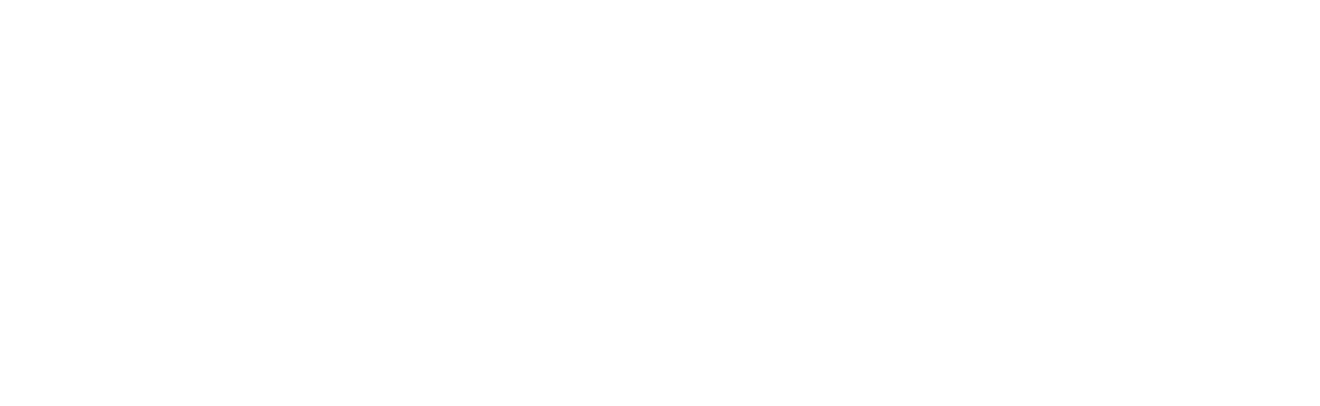
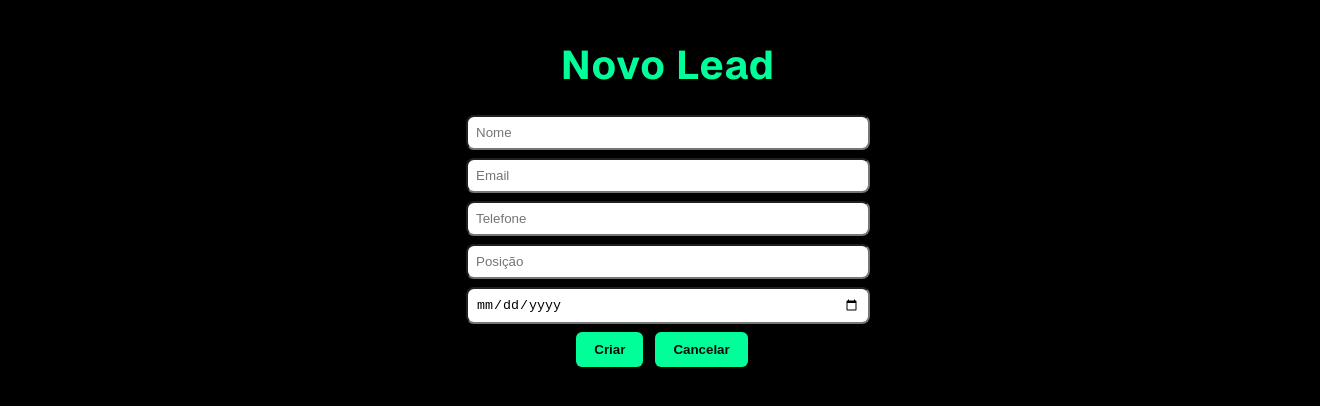
Before and after one commit to hellenribas/lead-project, a Next.js app in the folder apps/frontend/: page /leads/new in a window 1280 px wide. Shown: the top 406 px of the page, 1320 px wide, since content can reach past the window. Built offline with nearby package versions, Linux system fonts and the light colour scheme.

Commit message:
fix: changing layout

```diff
--- a/apps/frontend/src/app/layout.tsx
+++ b/apps/frontend/src/app/layout.tsx
@@ -12,8 +12,8 @@
 });
 
 export const metadata: Metadata = {
-  title: "Create Next App",
-  description: "Generated by create next app",
+  title: "My Leads App",
+  description: "Painel de Leads",
 };
 
 export default function RootLayout({
@@ -25,8 +25,29 @@
     <html lang="pt-BR">
       <body
         className={`${geistSans.variable} ${geistMono.variable} antialiased`}
+        style={{
+          margin: 0,
+          padding: 0,
+          fontFamily: "var(--font-geist-sans), var(--font-geist-mono), sans-serif",
+          minHeight: "100vh",
+          display: "flex",
+          flexDirection: "column",
+          width: "100%",
+          boxSizing: "border-box",
+          backgroundColor: 'black'
+        }}
       >
-        {children}
+        <div
+          style={{
+            flex: 1,
+            width: "100%",
+            maxWidth: "1440px",
+            margin: "0 auto",
+            padding: "0 16px",
+          }}
+        >
+          {children}
+        </div>
       </body>
     </html>
   );
--- a/apps/frontend/src/screens/leadForm/container.ts
+++ b/apps/frontend/src/screens/leadForm/container.ts
@@ -1,11 +1,22 @@
 import { useRouter } from "next/navigation";
 import { useState } from "react";
-import { ILead } from "../leadList/types";
+import {ILeadForm } from "../leadList/types";
 import api from "@/services/api";
 
 export function useFormLead() {
   const router = useRouter();
-  const [lead, setLead] = useState<ILead>();
+  const [lead, setLead] = useState<ILeadForm>({
+    name: '',
+    email: '',
+    phone: '',
+    position: '',
+    birthDate: '',
+    message: '',
+
+  });
+
+  const PHONE_REGEX = /^\(?\d{2}\)?[\s-]?\d{4,5}-?\d{4}$/;
+
 
   const handleCreate = async () => {
     await api.post("/leads", lead);
@@ -16,10 +27,11 @@
     router.push('/leads')
   }
 
+
   return {
     handleCreate,
     lead,
     setLead,
-    handleCancel
+    handleCancel,
   };
 }
--- a/apps/frontend/src/screens/leadForm/index.tsx
+++ b/apps/frontend/src/screens/leadForm/index.tsx
@@ -1,24 +1,48 @@
-'use client';
+"use client";
 
-import { useFormLead } from './container';
-import * as S from './styles'
+import { useFormLead } from "./container";
+import * as S from "./styles";
 
 export default function LeadForm() {
-
-    const {handleCreate, lead, setLead, handleCancel} = useFormLead()
-
-    if(!lead) {
-        return
-    }
+  const { handleCreate, lead, setLead, handleCancel } = useFormLead();
 
   return (
-    <div style={{ padding:32 }}>
-      <h1>Novo Lead</h1>
-      <S.Input placeholder="Nome" value={lead?.name||''} onChange={e=>setLead({...lead,name:e.target.value})}/>
-      <S.Input placeholder="Email" value={lead?.email||''} onChange={e=>setLead({...lead,email:e.target.value})}/>
-      <S.Input placeholder="Telefone" value={lead?.phone||''} onChange={e=>setLead({...lead,phone:e.target.value})}/>
-      <S.Button onClick={handleCreate}>Criar</S.Button>
-      <S.Button onClick={handleCancel}>Cancelar</S.Button>
-    </div>
+    <S.Content style={{ padding: 12 }}>
+      <S.Title>Novo Lead</S.Title>
+      <S.ContainerForm>
+        <S.Input
+          placeholder="Nome"
+          value={lead?.name || ""}
+          onChange={(e) => setLead({ ...lead, name: e.target.value })}
+        />
+        <S.Input
+          placeholder="Email"
+          value={lead?.email || ""}
+          onChange={(e) => setLead({ ...lead, email: e.target.value })}
+        />
+        <S.Input
+          placeholder="Telefone"
+          value={lead?.phone || ""}
+          onChange={(e) => setLead({ ...lead, phone: e.target.value })}
+        />
+        <S.Input
+          placeholder="Posição"
+          value={lead?.position || ""}
+          onChange={(e) => setLead({ ...lead, position: e.target.value })}
+        />
+        <S.Input
+          type="date"
+          placeholder="Aniversário"
+          value={lead?.birthDate || ""}
+          onChange={(e) => setLead({ ...lead, birthDate: e.target.value })}
+        />
+        <div>
+          <S.Button onClick={handleCreate}>
+            Criar
+          </S.Button>
+          <S.Button onClick={handleCancel}>Cancelar</S.Button>
+        </div>
+      </S.ContainerForm>
+    </S.Content>
   );
 }
--- a/apps/frontend/src/screens/leadForm/styles.ts
+++ b/apps/frontend/src/screens/leadForm/styles.ts
@@ -1,14 +1,53 @@
 import styled from "styled-components";
 
 export const Input = styled.input`
-  padding: 8px;
-  margin-bottom: 8px;
+  padding: .5rem;
+  margin-bottom: .5rem;
   width: 100%;
+  border-radius: .5rem;
 `;
 export const Button = styled.button`
-  background: #39ff14;
-  color: #000;
-  padding: 8px;
+  background-color: #00ff99;
+  color: #0a0a0a;
+  padding: 10px 18px;
+  margin-right: 12px;
+  margin-bottom: 12px;
+  font-weight: 600;
   border: none;
-  border-radius: 4px;
+  border-radius: 6px;
+  cursor: pointer;
+  transition: all 0.2s ease-in-out;
+
+  &:hover {
+    background-color: #00cc7a;
+    transform: translateY(-2px);
+  }
+
+  &:active {
+    transform: translateY(0);
+  }
 `;
+export const Title = styled.h1`
+  font-size: 2.5rem;
+  margin-bottom: 1.5rem;
+  color: #00ff99;
+  letter-spacing: 1px;
+  font-weight: 700;
+`;
+
+export const ContainerForm = styled.div`
+  padding: 0px 1.25rem;
+  display: flex;
+  justify-content: center;
+  align-items: center;
+  flex-direction: column;
+  width: 30%;
+`
+
+export const Content = styled.div`
+  width: 100%;
+  display: flex;
+  align-items: center;
+  justify-content: center;
+  flex-direction: column;
+`
--- a/apps/frontend/src/screens/leadList/index.tsx
+++ b/apps/frontend/src/screens/leadList/index.tsx
@@ -7,8 +7,8 @@
   const { handleNew, leads, handleDelete, handleEdit, handleExportCSV } = useList();
 
   return (
-    <div style={{ padding: 32 }}>
-      <h1>Painel de Leads</h1>
+    <div style={{ padding: 32, backgroundColor: 'black' }}>
+      <S.Title>Painel de Leads</S.Title>
       <S.Button onClick={handleNew}>Novo Lead</S.Button>
       <S.Button onClick={handleExportCSV}>Exportar CSV</S.Button>
 
--- a/apps/frontend/src/screens/leadList/types.ts
+++ b/apps/frontend/src/screens/leadList/types.ts
@@ -9,6 +9,7 @@
   tracking?: ITrackingData;
   createdAt?: string;
   updatedAt?: string;
+  position: string;
 }
 
 export interface ITrackingData {
@@ -20,3 +21,5 @@
   gclid?: string;
   fbclid?: string;
 }
+
+export type ILeadForm = Partial<Omit<ILead, 'id'>> & { id?: number };
```
Also changed, not shown: apps/frontend/src/screens/leadList/container.ts (+7 -3 lines), apps/frontend/src/screens/leadList/styles.ts (+74 -5 lines).
